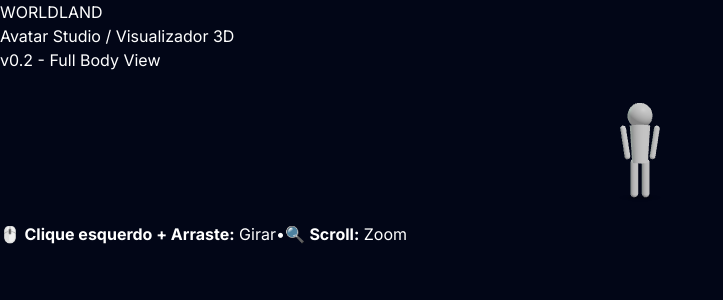
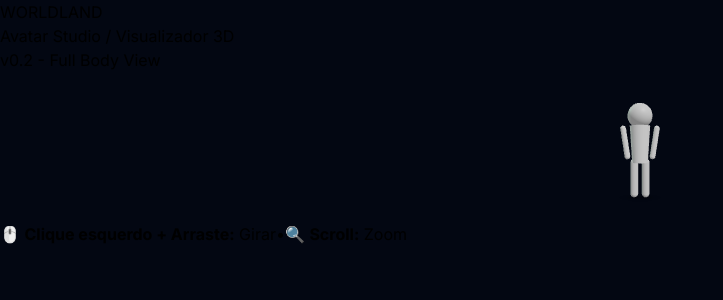
Before and after one commit to mymeemu/worldland, a Next.js app: page / in a window 1280 px wide. Shown: the top 300 px of the page, without its empty margins (0-723 px from the left). Built offline with nearby package versions, Linux system fonts and the light colour scheme.

Commit message:
Update globals.css

```diff
--- a/app/globals.css
+++ b/app/globals.css
@@ -2,10 +2,12 @@
 @tailwind components;
 @tailwind utilities;
 
-body {
+html, body, #__next {
+  width: 100%;
+  height: 100%;
   margin: 0;
   padding: 0;
-  background-color: #020617;
-  color: #ffffff;
   overflow: hidden;
+  background-color: #030712;
+  font-family: system-ui, -apple-system, sans-serif;
 }
```
